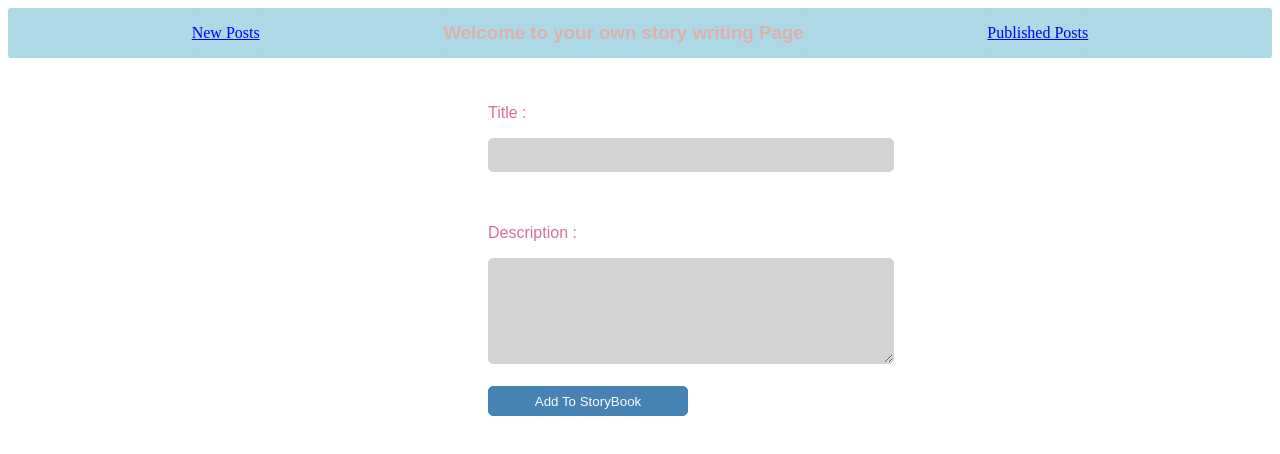
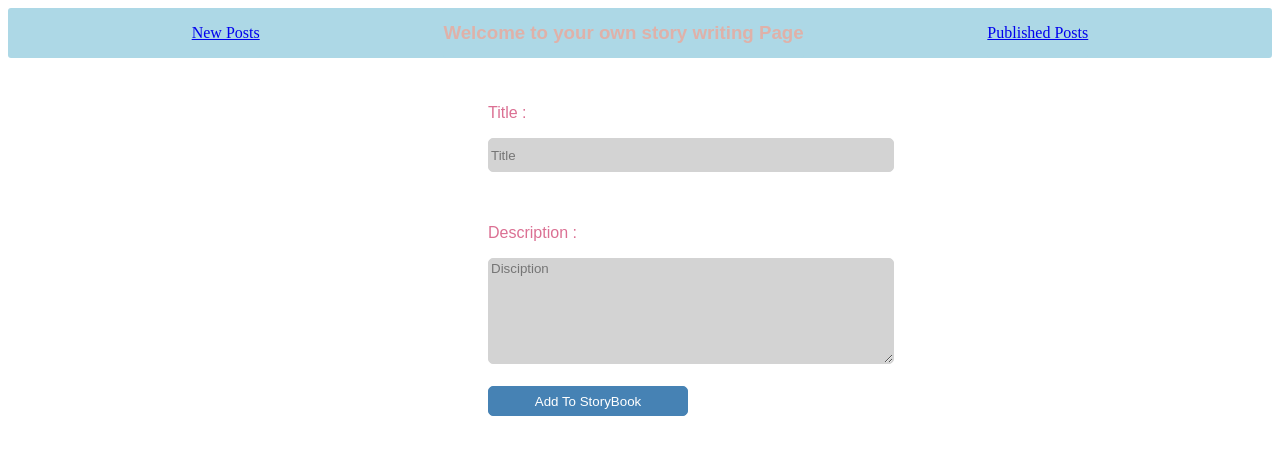
Before and after one commit to Amit-kore-3212/React-assignments, a React (Create React App) app: page / in a window 1280 px wide. Shown: the top 454 px of the page. Built offline with nearby package versions, Linux system fonts and the light colour scheme.

Commit message:
first Commit

```diff
--- a/src/Test-Assignment/Components/Data.tsx
+++ b/src/Test-Assignment/Components/Data.tsx
@@ -14,7 +14,7 @@ interface Props {
 
     const [search , setSearch ] = useState<string>("")
 
-const handleChange =(e:React.ChangeEvent<HTMLInputElement>)=>{
+const handleChange =(e:React.ChangeEvent<HTMLInputElement>) : void =>{
     setSearch(e.target.value)
 
 }
--- a/src/Test-Assignment/Components/Posts.tsx
+++ b/src/Test-Assignment/Components/Posts.tsx
@@ -37,7 +37,7 @@ export const Title:React.FC<Props> = (props:Props , history : RouteComponentProp
 
 
     }
-    const validate = ()=>{
+    const validate = () : boolean=>{
       if( Title === ""){
           setTitleError("Title should not be empty")
           return false;
@@ -56,7 +56,7 @@ export const Title:React.FC<Props> = (props:Props , history : RouteComponentProp
 
     }
 
-    const handleSubmit =(e:React.FormEvent<EventTarget>)=>{
+    const handleSubmit =(e:React.FormEvent<EventTarget>) :void =>{
         e.preventDefault()
         const isValidate = validate()
         if(isValidate){
@@ -67,12 +67,6 @@ export const Title:React.FC<Props> = (props:Props , history : RouteComponentProp
             }
         dispatch(postAction(formData))
         props.history.push('/posts')
-
-
-
-
-
-
         }
 
 
@@ -85,7 +79,7 @@ export const Title:React.FC<Props> = (props:Props , history : RouteComponentProp
             <form onSubmit={handleSubmit}>
                 <Titled>
                 <Label>Title : </Label>
-            <InputElement type="text" value={Title} onChange={handleTitle} />
+            <InputElement type="text" value={Title} placeholder="Title" onChange={handleTitle} />
               <div style={{color:'red'}}>{TitleError}</div><br/>
 
                 </Titled>
@@ -95,7 +89,7 @@ export const Title:React.FC<Props> = (props:Props , history : RouteComponentProp
             <br/>
             <Titled>
             <Label>Description : </Label>
-            <Discription  value={Description} onChange={handleDescription} />
+            <Discription  value={Description} placeholder="Disciption" onChange={handleDescription} />
             <div style={{color:'red'}}>{DescriptionError}</div><br/>
             <SubmitButton type="submit"  value="Add To StoryBook"/>
 
--- a/src/Test-Assignment/Reducer/postReducer.tsx
+++ b/src/Test-Assignment/Reducer/postReducer.tsx
@@ -1,8 +1,7 @@
 
 
 
-
-const postReducer =(state=[],action:any)=>{
+const postReducer =(state=[],action:any) =>{
     switch(action.type){
         case "ADD_POST":{
             return state.concat(action.payload)
--- a/src/Todo/Login.tsx
+++ b/src/Todo/Login.tsx
@@ -77,13 +77,13 @@ export const Login:React.FC<Props> =  (props:Props, {history}:RouteComponentProp
             <form onSubmit={handleSubmit}>
                 <div>
                 <label>Username :</label>
-                <input type="text" value={username} onChange={handleUserName}/>
+                <input type="text" value={username} placeholder="Enter Valid User Name" onChange={handleUserName}/>
 
                 </div>
                 <div style={{color:'red'}}>{errorUserName}</div>
                 <div><br/>
                 <label>Password :</label>
-                <input type="password" value={password} onChange={handlePassword}/>
+                <input type="password" value={password} placeholder="Enter Password" onChange={handlePassword}/>
 
                 </div>
                 <div style={{color:'red'}}>{errorPassword}</div><br/>
```
